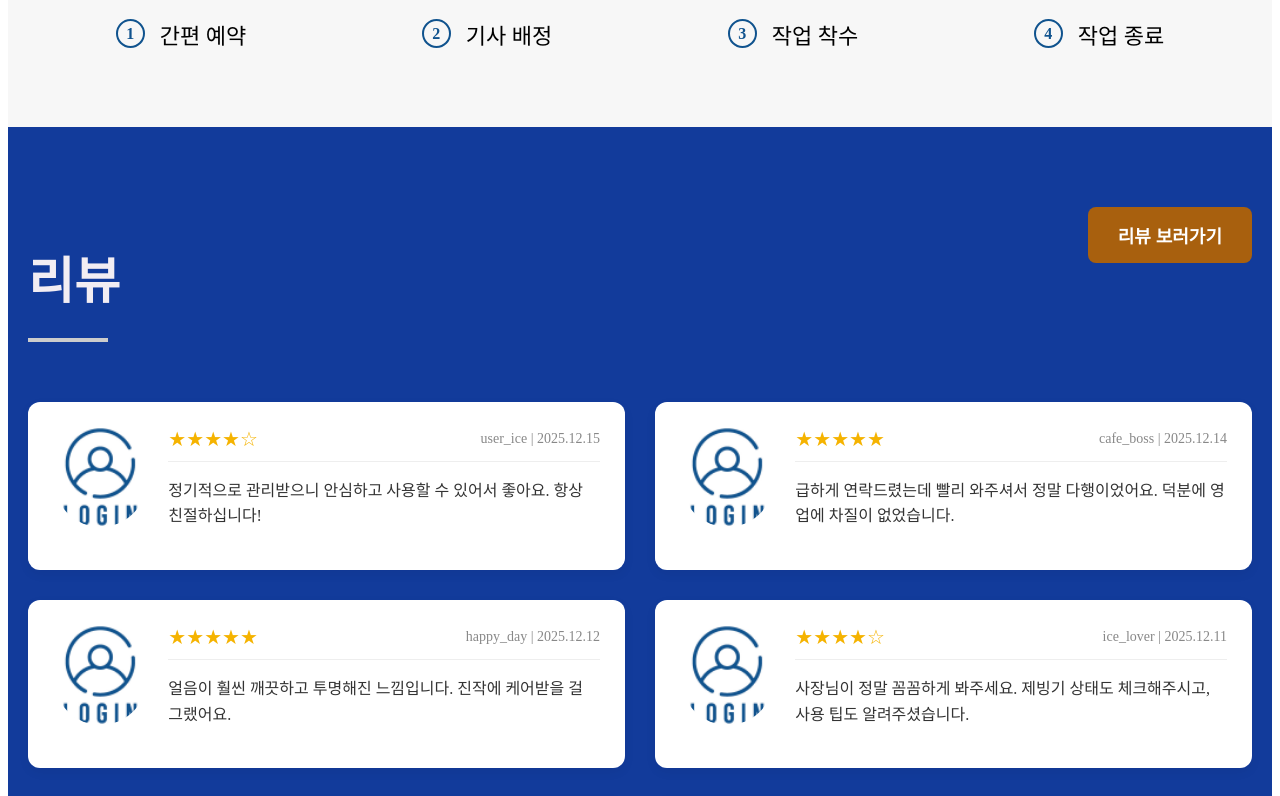
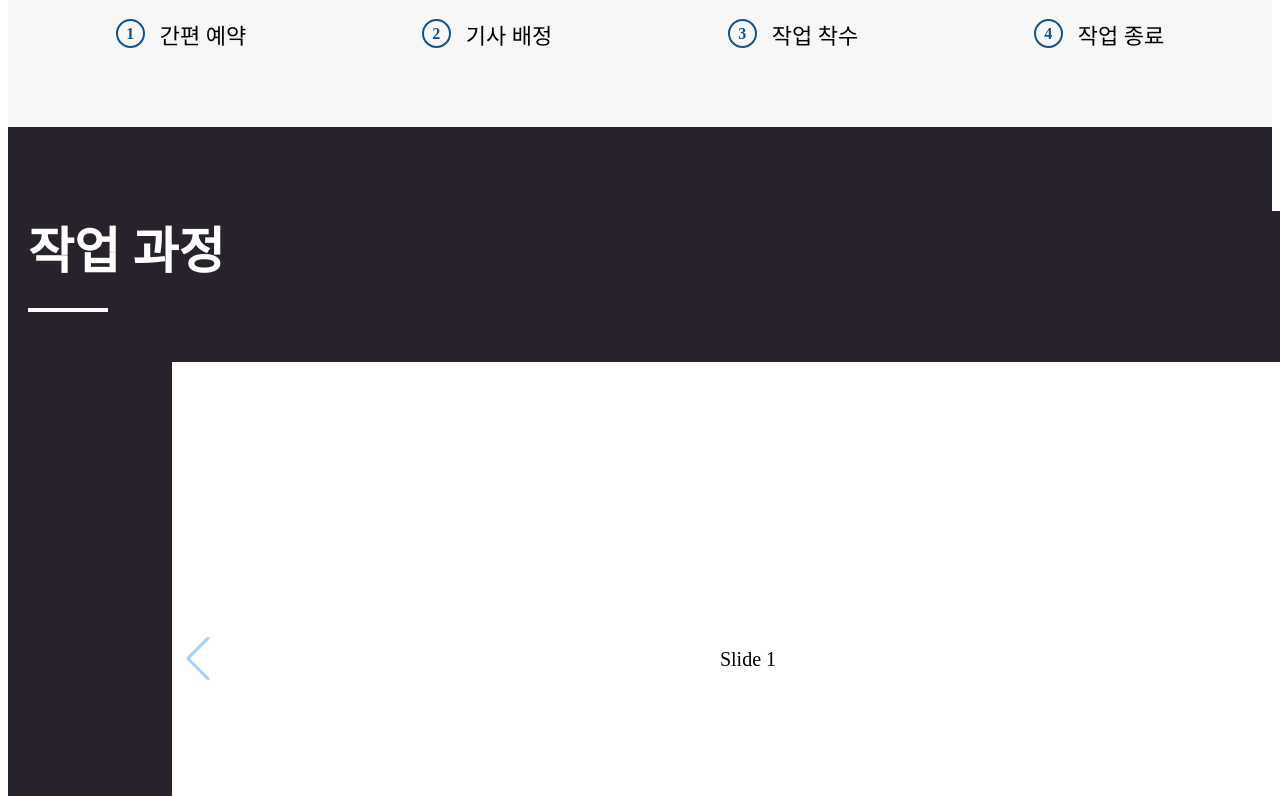
Before and after one commit to icemachine-green/icemachine_client, a React app: page / in a window 1280 px wide. Shown: the part 1980-2776 px from the top of the page. Built offline with nearby package versions, Linux system fonts and the light colour scheme; the HTML template or start-up script is replaced by a standard one.

Commit message:
251217 MAIN01_COMPONENT04 스와이퍼 슬라이드 구현 완료_ 내부 사진 적용 미완

```diff
--- a/package.json
+++ b/package.json
@@ -18,7 +18,8 @@
     "react": "^19.2.0",
     "react-dom": "^19.2.0",
     "react-redux": "^9.2.0",
-    "react-router-dom": "^7.9.6"
+    "react-router-dom": "^7.9.6",
+    "swiper": "^12.0.3"
   },
   "devDependencies": {
     "@eslint/js": "^9.39.1",
--- /dev/null
+++ b/src/components/component04/Component04.css
@@ -0,0 +1,50 @@
+.component04-background {
+  padding: 50px 0;
+  background-color: #27222B;
+  width: 100%; /* 전체 가로 크기 */
+}
+
+.component04-container {
+  width: 1440px; /* 컨테이너 영역 길이 */
+  height: 700px;
+  align-items: center;
+  margin: 20px auto;
+  background-color: #27222B;
+  padding: 0 20px;
+}
+
+.component04-title {
+  font-size: 50px;
+  margin-bottom: 25px;
+  color: #ffffff; /* 작업 과정 타이틀 컬러 */
+}
+
+.component04-separator-bar {
+  width: 80px;
+  height: 4px;
+  background-color: #ffffff; /* 작은 바 요소 컬러 */
+  margin-bottom: 50px;
+}
+
+.swiper {
+  width: 80%;
+  height: 85%;
+}
+
+.swiper-slide {
+  text-align: center;
+  font-size: 20px;
+  background: #ffffff;
+
+  /* Center slide text vertically */
+  display: flex;
+  justify-content: center;
+  align-items: center;
+}
+
+.swiper-slide img {
+  display: block;
+  width: 100%;
+  height: 100%;
+  object-fit: cover;
+}
--- /dev/null
+++ b/src/components/component04/Component04.jsx
@@ -0,0 +1,43 @@
+import React from "react";
+import { Swiper, SwiperSlide } from 'swiper/react';
+// Import Swiper styles(라이브러리)
+import 'swiper/css';
+import 'swiper/css/pagination';
+import 'swiper/css/navigation';
+
+// 나의 css 임포트
+import "./Component04.css";
+
+// import required modules
+import { Pagination, Navigation } from 'swiper/modules';
+
+const Component04 = () => {
+  return (
+		<div className="component04-background">
+			<div className="component04-container">
+				<div className="component04-text">
+					<h1 className="component04-title">작업 과정</h1>
+					<div className="component04-separator-bar"></div>
+				</div>
+				<>
+      <Swiper
+        pagination={{
+          type: 'fraction',
+        }}
+        navigation={true}
+        modules={[Pagination, Navigation]}
+        className="mySwiper"
+      >
+        <SwiperSlide>Slide 1</SwiperSlide>
+        <SwiperSlide>Slide 2</SwiperSlide>
+        <SwiperSlide>Slide 3</SwiperSlide>
+        <SwiperSlide>Slide 4</SwiperSlide>
+        <SwiperSlide>Slide 5</SwiperSlide>
+      </Swiper>
+    </>
+			</div>
+		</div>
+  );
+};
+
+export default Component04;
--- a/src/components/main/MainPage.jsx
+++ b/src/components/main/MainPage.jsx
@@ -3,6 +3,7 @@ import "./MainPage.css";
 import Component01 from "../component01/Component01.jsx";
 import Component02 from "../component02/Component02.jsx";
 import Component03 from "../component03/Component03.jsx";
+import Component04 from "../component04/Component04.jsx";
 import Component05 from "../component05/Component05.jsx";
 
 const MainPage = () => {
@@ -14,6 +15,7 @@ const MainPage = () => {
       <Component01 />
       <Component02 />
       <Component03 />
+      <Component04 />
       <Component05 />
     </>
   );
```
Also changed, not shown: 1 other file (tests, documents, lock files or other folders).
